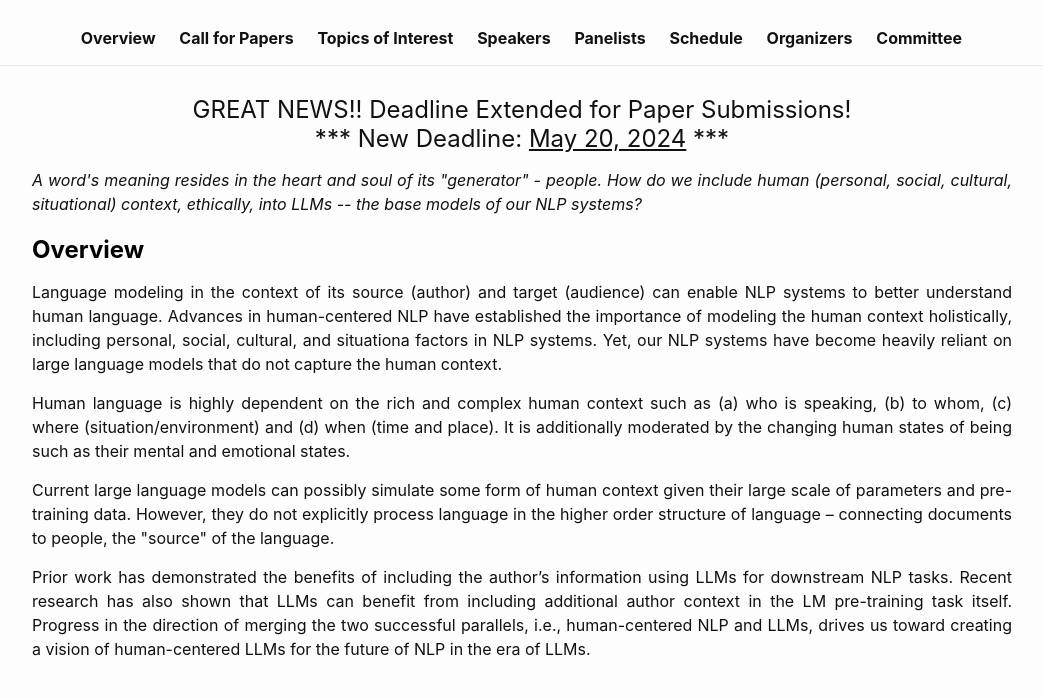
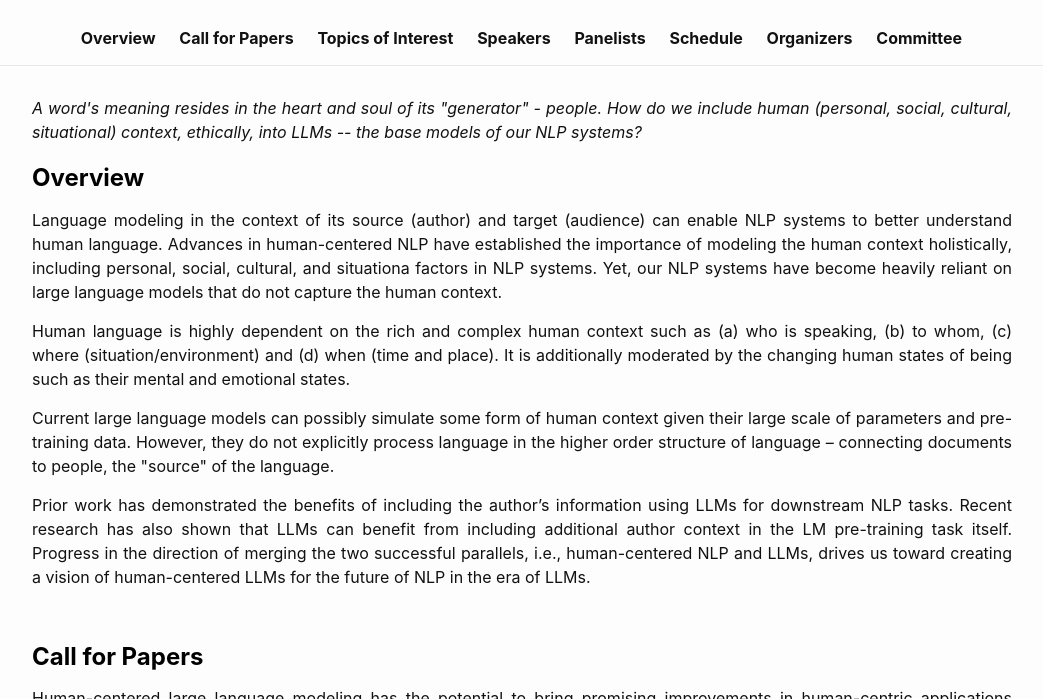
Before and after one commit to hucllm-workshop/hucllm-workshop.github.io, a Jekyll site: the page built from index.md, in a window 1280 px wide and 900 px high, cut to the strip 201-900 px from the top of the window. Shown: the whole strip, without its empty margins (118-1161 px from the left). Built offline with Jekyll 4.4.1, drawn with Linux system fonts in a browser that asks for light colours; nearby versions of some CDN libraries; some of the changed text lies outside the part shown.

Commit message:
Update index.md

```diff
--- a/index.md
+++ b/index.md
@@ -13,7 +13,8 @@ layout: home
 <h2 class="blackpar_title">Human-Centered Large Language Modeling Workshop </h2>
 </center> -->
 
-<h4 style="text-align:center;"> GREAT NEWS!! Deadline Extended for Paper Submissions! <br>*** New Deadline: <ins>May 20, 2024</ins> ***</h4>
+<!-- <h4 style="text-align:center;"> GREAT NEWS!! Deadline Extended for Paper Submissions! <br>*** New Deadline: <ins>May 20, 2024</ins> ***</h4> -->
+
 <p style="margin: 0px 0px 20px 0px;">
 
 <i>A word's meaning resides in the heart and soul of its "generator" - people. How do we include human (personal, social, cultural, situational) context, ethically, into LLMs -- the base models of our NLP systems?</i>
@@ -455,6 +456,8 @@ The areas of interest include:
 	<li>Zeerak Talat, Independent Researcher</li>
 </ul>
 
+<p style="font-size: 125%;">Follow us on X: <a href="https://twitter.com/intent/user?screen_name=HuCLLM">@HuCLLM</a></p>
+
 
 <!-- <br><br>
 <h2 class="blackpar_title">Sponsor</h2>
```
